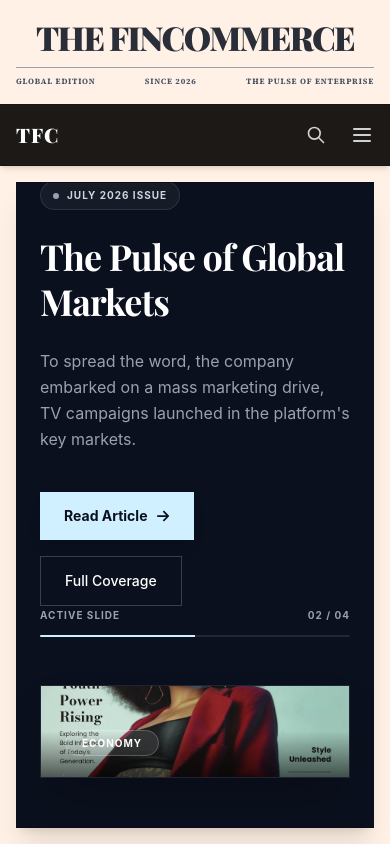
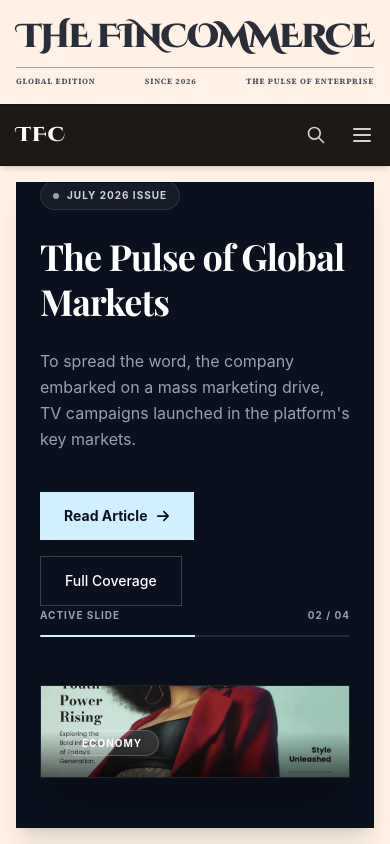
Before and after one commit to monju1190/The-FinCommerce, a Next.js app: page / in a window 390 px wide. Shown: the top 844 px of the page. Built offline with nearby package versions, Linux system fonts and the light colour scheme; a web font is replaced by a local one.

Commit message:
Apply Cinzel Decorative font to brand text

```diff
--- a/src/components/layout/Footer.tsx
+++ b/src/components/layout/Footer.tsx
@@ -1,6 +1,13 @@
 import React from "react";
 import { FaInstagram, FaXTwitter, FaYoutube } from "react-icons/fa6";
 import Link from "next/link";
+import { Cinzel_Decorative } from "next/font/google";
+
+const cinzel = Cinzel_Decorative({
+  weight: ['400', '700', '900'],
+  subsets: ['latin'],
+  display: 'swap',
+});
 
 export default function Footer() {
   return (
@@ -100,7 +107,7 @@ export default function Footer() {
 
       {/* Giant Footer Text */}
       <div className="w-full text-center flex justify-center select-none pointer-events-none relative z-0">
-        <span className="text-[22vw] font-bold tracking-tight leading-[0.75] text-[#222222] block translate-y-4">
+        <span className={`text-[22vw] font-bold tracking-tight leading-[0.75] text-[#222222] block translate-y-4 ${cinzel.className}`}>
           fincommerce.
         </span>
       </div>
--- a/src/components/layout/MainHeader.tsx
+++ b/src/components/layout/MainHeader.tsx
@@ -2,6 +2,13 @@
 import React, { useState } from "react";
 import Link from "next/link";
 import { FaTwitter, FaLinkedinIn, FaSpotify } from "react-icons/fa";
+import { Cinzel_Decorative } from "next/font/google";
+
+const cinzel = Cinzel_Decorative({
+  weight: ['400', '700', '900'],
+  subsets: ['latin'],
+  display: 'swap',
+});
 
 export default function MainHeader() {
   const [isMobileMenuOpen, setIsMobileMenuOpen] = useState(false);
@@ -10,7 +17,7 @@ export default function MainHeader() {
     <>
       {/* Masthead (at the very top, before header) */}
       <div className="w-full text-center pt-6 pb-4 px-4 bg-[var(--color-ft-pink)] flex flex-col items-center justify-center relative overflow-hidden">
-        <h1 className="font-black tracking-tighter leading-[0.8] text-[8.5vw] sm:text-[7vw] md:text-[6vw] xl:text-[100px] uppercase select-none text-gray-900 font-display pb-2 inline-block opacity-90 mix-blend-multiply whitespace-nowrap">
+        <h1 className={`font-black tracking-tighter leading-[0.8] text-[8.5vw] sm:text-[7vw] md:text-[6vw] xl:text-[100px] uppercase select-none text-gray-900 pb-2 inline-block opacity-90 mix-blend-multiply whitespace-nowrap ${cinzel.className}`}>
           The FinCommerce
         </h1>
         <div className="w-full max-w-4xl border-t border-gray-400 mt-2 flex items-center justify-between pt-2 text-[8px] md:text-[10px] font-bold tracking-widest uppercase text-gray-600 font-sans">
@@ -26,7 +33,7 @@ export default function MainHeader() {
 
           {/* Mobile Left: Brand Icon (Hidden on Desktop) */}
           <div className="md:hidden flex-1">
-            <Link href="/" className="text-xl font-display font-black uppercase tracking-wider whitespace-nowrap">
+            <Link href="/" className={`text-xl font-black uppercase tracking-wider whitespace-nowrap ${cinzel.className}`}>
               TFC
             </Link>
           </div>
```
